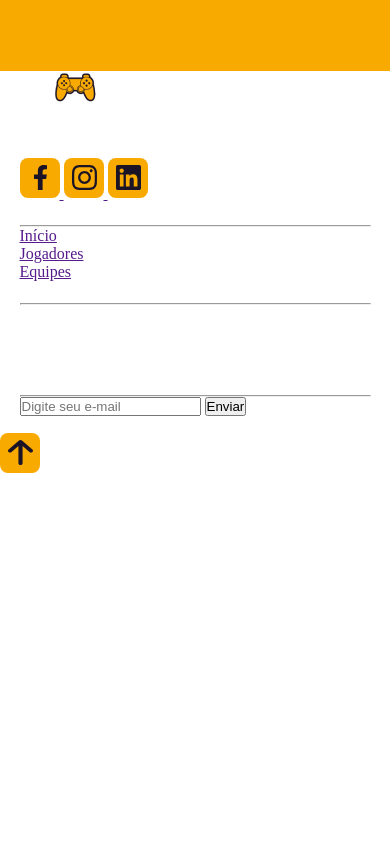
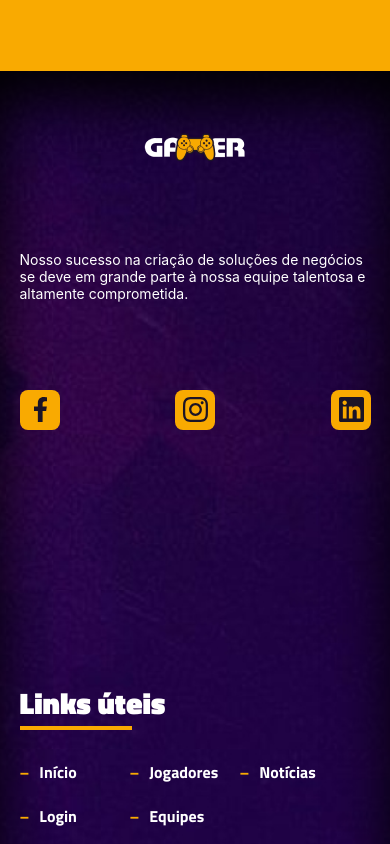
Before and after one commit to juliaathar/gamer-project, a plain HTML site: page index.html in a window 390 px wide. Shown: the part 2720-3564 px from the top of the page. Before the commit the page ends 3198 px from the top, so only its background shows below. Drawn offline with Linux system fonts and the light colour scheme; files whose address does not match are found by name; a web font is replaced by a local one.

Commit message:
styling footer mobile

```diff
--- a/index.html
+++ b/index.html
@@ -156,6 +156,14 @@
                     </li>
 
                     <li>
+                        <a href="">Notícias</a>
+                    </li>
+
+                    <li>
+                        <a href="">Login</a>
+                    </li>
+
+                    <li>
                         <a href="">Equipes</a>
                     </li>
 
@@ -165,7 +173,7 @@
 
             <div id="contatosfooter">
 
-                <div id="titulos-footer">
+                <div class="titulos-footer">
                     <h3>Contatos</h3>
                     <hr>
                 </div>
@@ -189,7 +197,7 @@
 
             <div id="newsletter">
 
-                <div id="titulos-footer">
+                <div class="titulos-footer">
                     <h3>NewsLetter</h3>
                     <hr>
                 </div>
--- a/styles/style.css
+++ b/styles/style.css
@@ -329,6 +329,99 @@ main .aboutprogamer .progamer .h1gamer {
    justify-content: space-around;
 }
 
+/* -------------------------------------------------- FOOTER ------------------------------------------- */
+
+footer {
+   padding-top: 60px;
+   padding-bottom: 30px;
+   box-shadow: inset 0 30px 60px rgba(0, 0, 0, 1);
+   background-image: url(../images/backgroung_footer.png);
+   background-position: top;
+   background-size: contain;
+}
+
+footer #sobrefooter {
+   width: 100%;
+   height: 304px;
+   display: flex;
+   flex-direction: column;
+   justify-content: space-between;
+   align-items: center;
+}
+
+footer #sobrefooter > img { width: 110px; }
+
+footer #sobre p {
+   font-family: Quicksand;
+   font-weight: 400;
+   font-size: 14px;
+}
+
+footer #midiasfooter {
+   width: 100%;
+   display: flex;
+   justify-content: space-between;
+}
+
+footer .footer-top {
+   display: flex;
+   flex-direction: column;
+   justify-content: space-between;
+   height: 1530px;
+}
+
+footer .footer-top .titulos-footer h3 {
+   font-family: titillium;
+   font-size: 30px;
+}
+
+footer .footer-top .titulos-footer hr {
+   border: #F9AA01 2px solid;
+   width: 112px;
+}
+
+footer .footer-top .menu-footer {
+   display: flex;
+   flex-wrap: wrap;
+}
+
+footer .menu-footer a {
+   color: #ffff;
+   text-decoration: none;
+   font-family: titilliumbold;
+   font-size: 16px;
+}
+
+footer .menu-footer a:before {
+   content: "\2013";
+   margin-right: 10px;
+   color: #F9AA01;
+}
+
+footer ul {
+   list-style: none;
+   margin-top: 30px;
+}
+
+footer ul li {
+   margin-bottom: 20px;
+   width: 110px;
+}
+
+footer .footer-top #contatosfooter p {
+   color: #ffff;
+   font-family: titilliumbold;
+   font-size: 16px;
+
+   display: flex;
+   flex-direction: column;
+   margin-top: 20px;
+}
+
+footer .footer-top #contatosfooter span {
+   color: #F9AA01;
+}
+
 /* --------------------------------- MEDIA QUERIES -------------------------------------- */
 
 /* tablets */
```
Also changed, not shown: images/backgroung_footer.png (added), images/box-campeoes.png (added).
